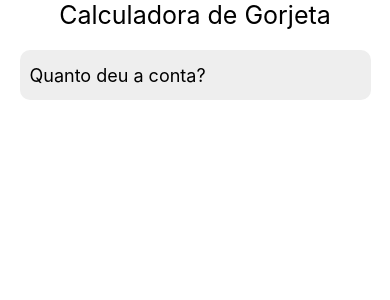
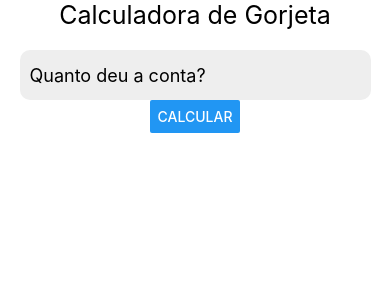
Before and after one commit to jezsaraujo/CalcGorjeta, a React Native app: screen / in a window 390 px wide. Shown: the top 300 px of the page. Built offline with nearby package versions, Linux system fonts and the light colour scheme.

Commit message:
botao pra calcular

```diff
--- a/App.js
+++ b/App.js
@@ -20,6 +20,10 @@ const Input = styled.TextInput`
   border-radius:10px;
   padding:10px;
 `;
+
+const CalcButton = styled.Button`
+  margin-top:10px;
+`;
 //arrow function
 export default()=> {
   const [bill, setBill] = useState(''); //iniciar com uma string vazia
@@ -33,6 +37,7 @@ export default()=> {
         value={bill}
         onChangeText={n=>setBill(n)}
         />
+        <CalcButton title="Calcular"/>
     </Page>
   );
 }
```
